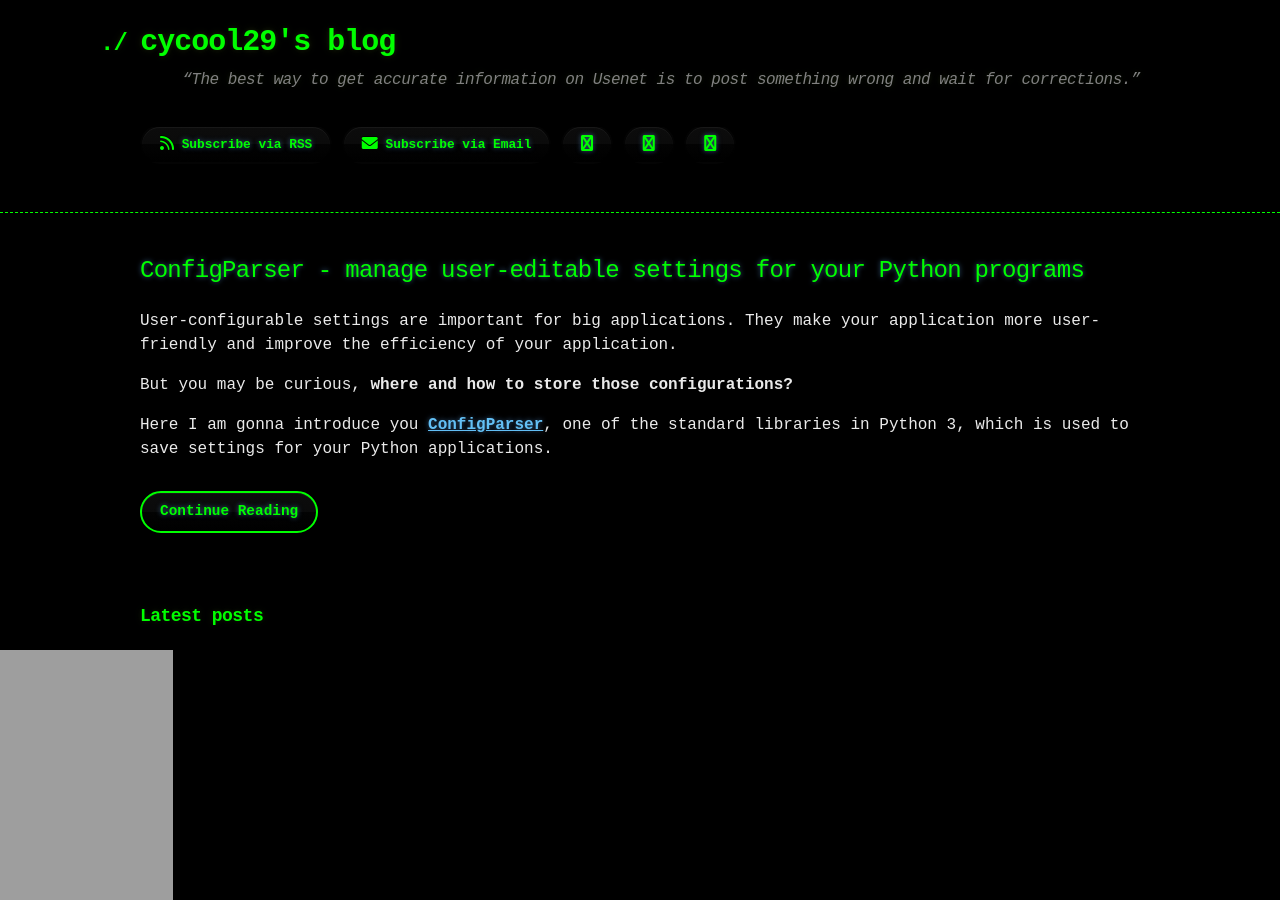
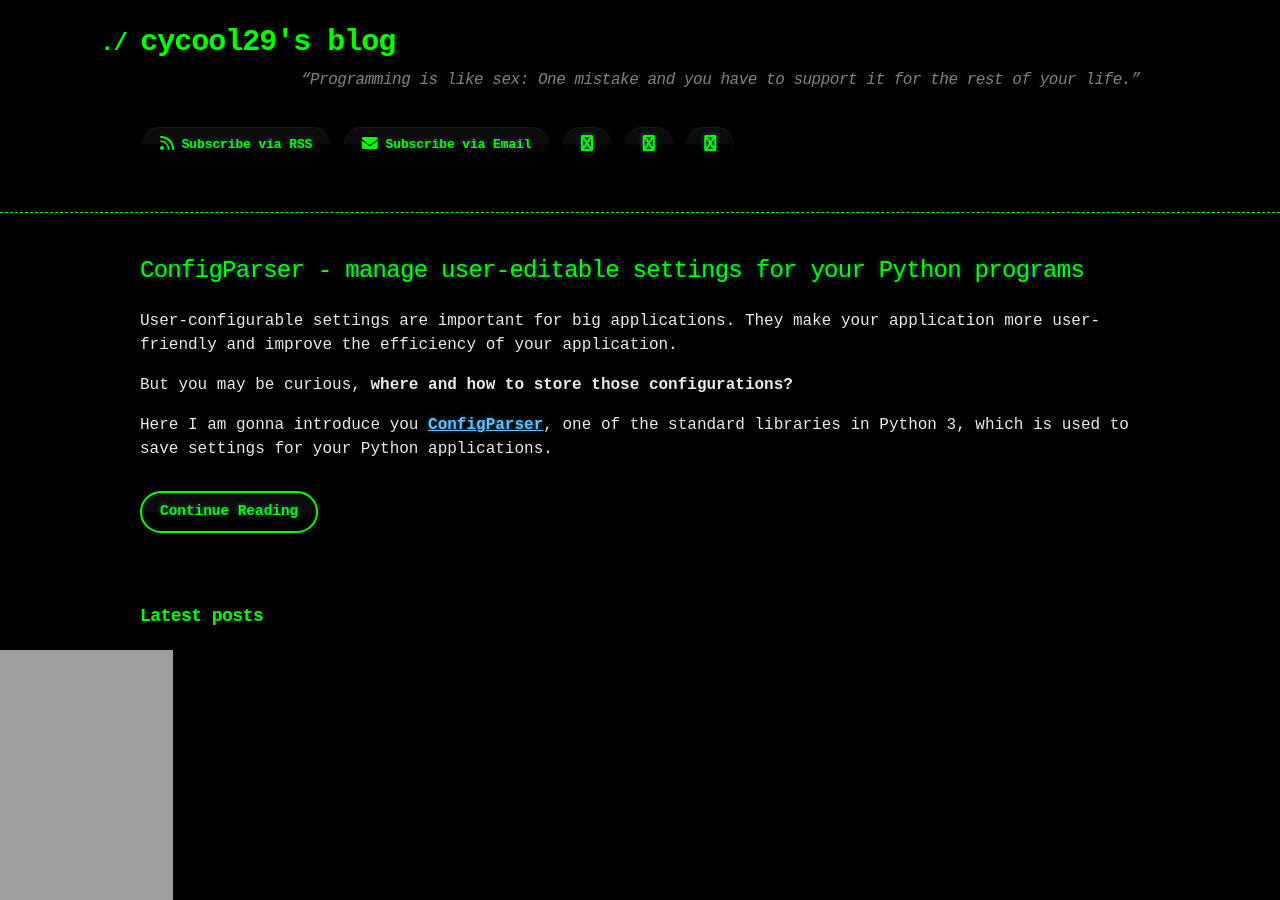
Before and after one commit to cycool29/cycool29.github.io, a Jekyll site: the page built from index.md, in a window 1280 px wide and 900 px high. Built offline with Jekyll 4.4.1, drawn with Linux system fonts in a browser that asks for light colours; a style sheet for code colours, icons or effects is not loaded.

Commit message:
Update quotes

```diff
--- a/_config.yml
+++ b/_config.yml
@@ -1,5 +1,5 @@
 title: cycool29's blog
-description: "“The best way to get accurate information on Usenet is to post something wrong and wait for corrections.” "
+description: "“Programming is like sex: One mistake and you have to support it for the rest of your life.” "
 bio: A high school student. Intermediate in Python, Git, Bash. Learning JavaScript. He/Him. "
 author: cycool29
 url: https://cycool29.github.io
```
